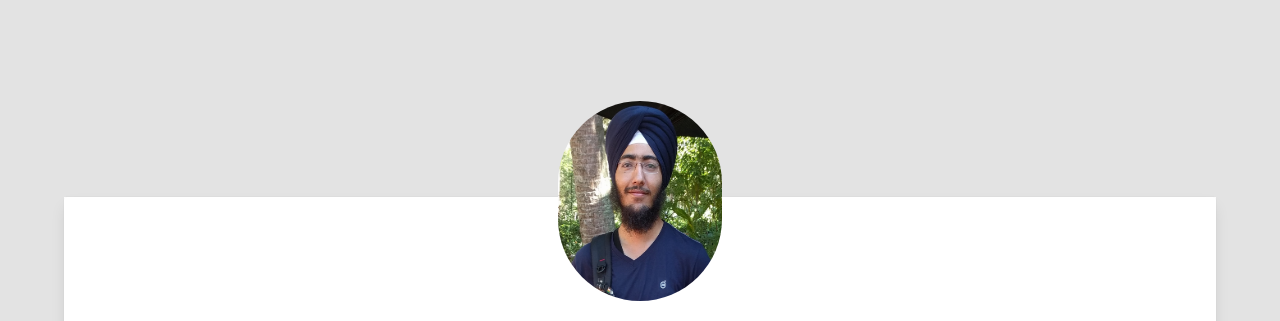
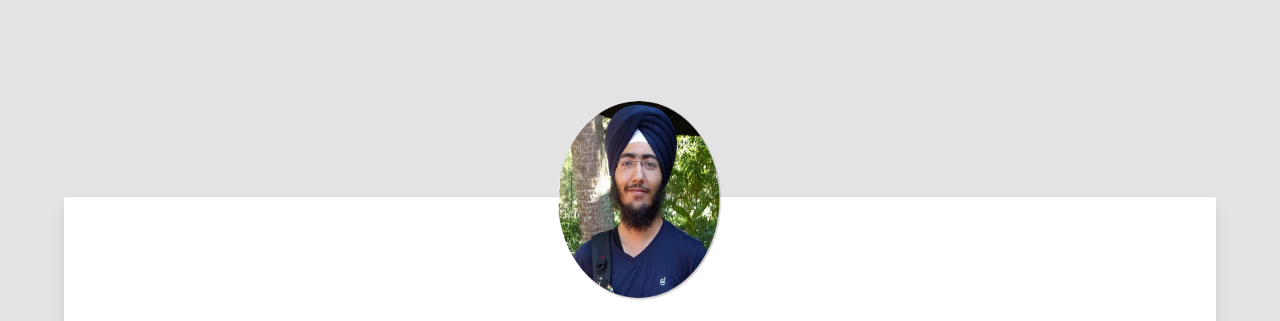
Before and after one commit to adsingh/KnowingMe, a plain HTML site: page index.html in a window 1280 px wide. Shown: the part 55-376 px from the top of the page. Drawn offline with nearby package versions, Linux system fonts and the light colour scheme; a script that the page names is missing.

Commit message:
Profile pic is in!

```diff
--- a/index.html
+++ b/index.html
@@ -45,7 +45,7 @@
             <div class="columns">
               <div class="column is-2 is-offset-5">
                 <figure class="image">
-                  <img id="profile-pic" src="images/amardeep-squared.png">
+                  <img id="profile-pic" src="images/amardeep-circled.png">
                 </figure>
               </div>
             </div>
```
Also changed, not shown: images/amardeep-circled.png (added).
